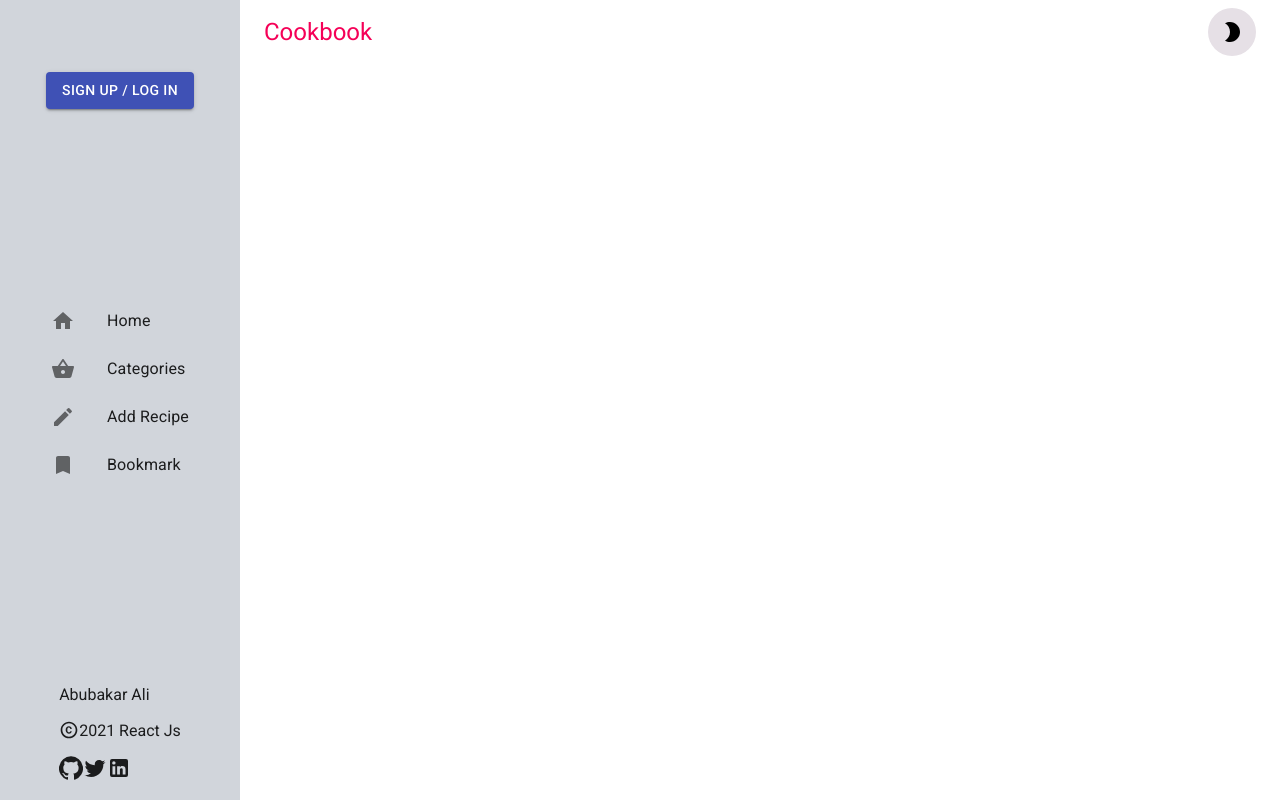
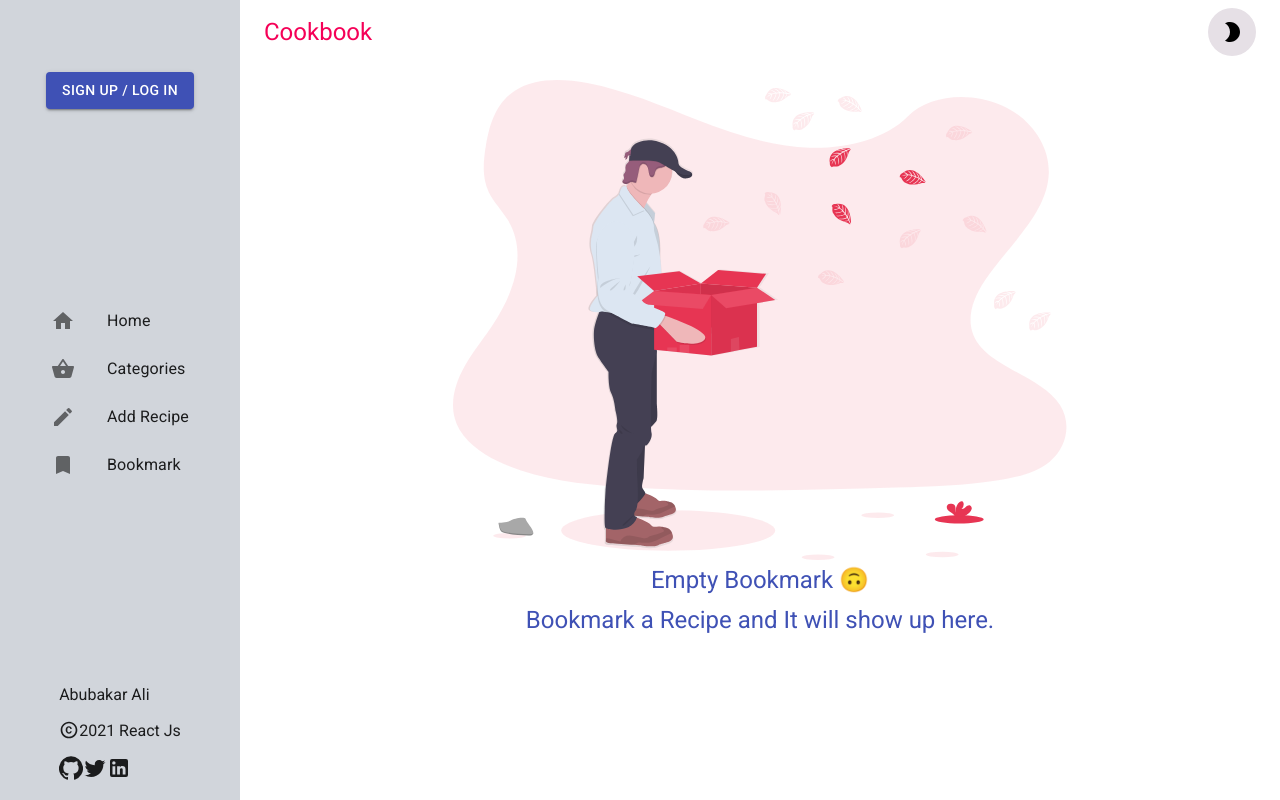
Before and after one commit to Devabubakar/cookbook, a React (Create React App) app: page /bookmark in a window 1280 px wide. Built offline with nearby package versions, Linux system fonts and the light colour scheme.

Commit message:
added bookmark icon placeholder for when bookmark is empty

```diff
--- a/src/components/bookmark.jsx
+++ b/src/components/bookmark.jsx
@@ -1,19 +1,49 @@
 import React from 'react';
-import { Grid } from '@material-ui/core';
+import { Grid, Typography, Box } from '@material-ui/core';
 import { connect } from 'react-redux';
 import { createStructuredSelector } from 'reselect';
 import { bookmarksSelector } from '../redux/bookmark/selectors';
 import MediaCard from './card';
+import { ReactComponent as EmptyIcon } from './assets/empty.svg';
 
 const Bookmark = ({ meals }) => {
   return (
     <div>
       <Grid container direction='row' alignItems='center' spacing={4}>
-        {meals.map((meal) => (
-          <Grid item key={meal.idMeal} xs={12} sm={6} md={4} lg={3}>
-            <MediaCard meal={meal} />
-          </Grid>
-        ))}
+        {/*Check if the bookmark Array is empty*/}
+        {meals.length > 0 ? (
+          meals.map((meal) => (
+            <Grid item key={meal.idMeal} xs={12} sm={6} md={4} lg={3}>
+              <MediaCard meal={meal} />
+            </Grid>
+          ))
+        ) : (
+          <Box
+            display='flex'
+            textAlign='center'
+            flexDirection='column'
+            justifyContent='center'
+            alignItems='center'
+            width='100vw'
+          >
+            <Box>
+              <EmptyIcon style={{ height: '60vh', width: '100%' }} />
+            </Box>
+            <Box>
+              <Typography
+                variant='h5'
+                color='primary'
+                align='center'
+                gutterBottom
+              >
+                Empty Bookmark 🙃
+              </Typography>
+              <Typography variant='h5' color='primary' align='center'>
+                Bookmark a Recipe and It will show up here.
+              </Typography>
+            </Box>
+          </Box>
+        )}
       </Grid>
     </div>
   );
```
Also changed, not shown: src/components/assets/empty.svg (added).
